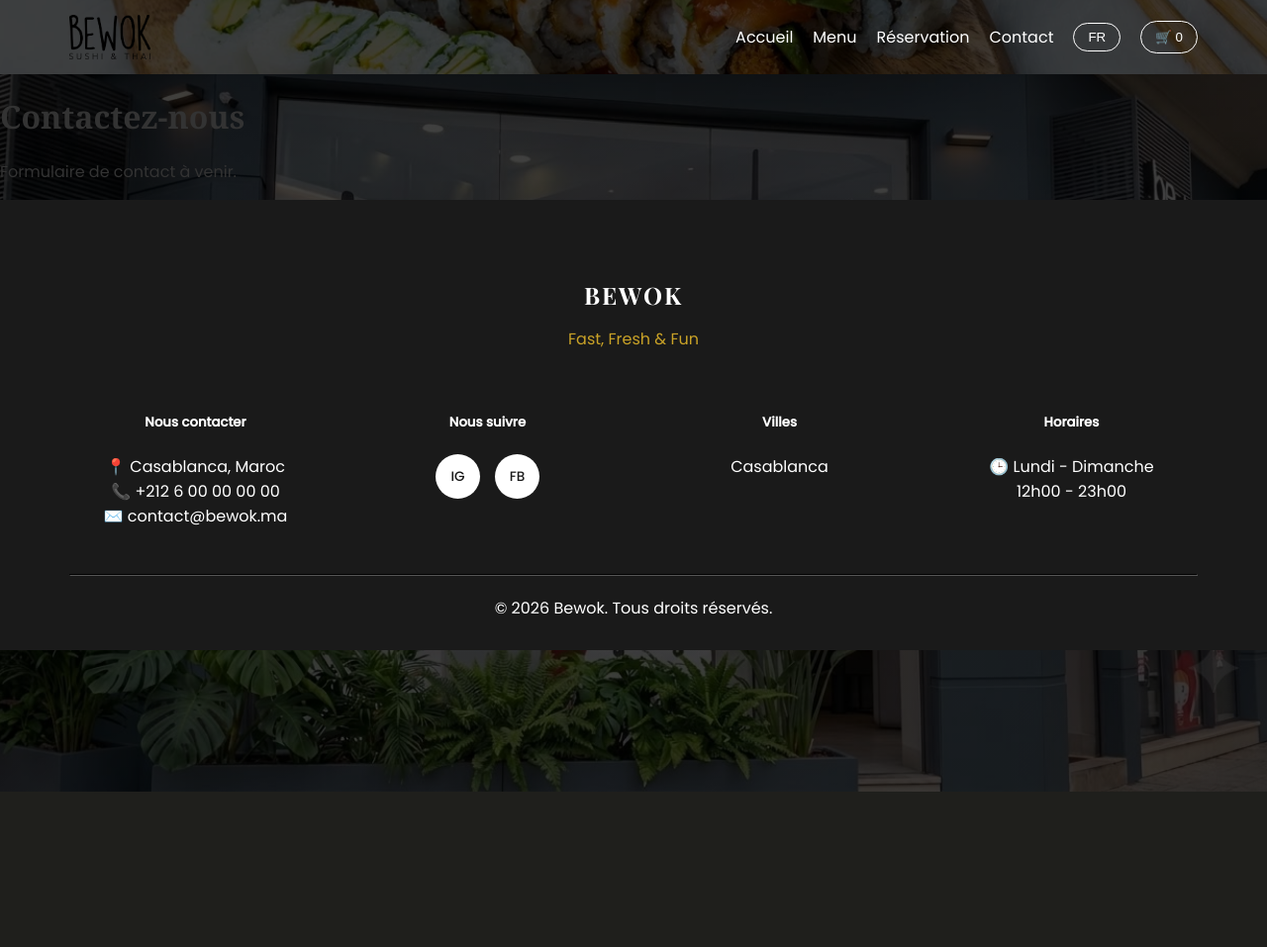
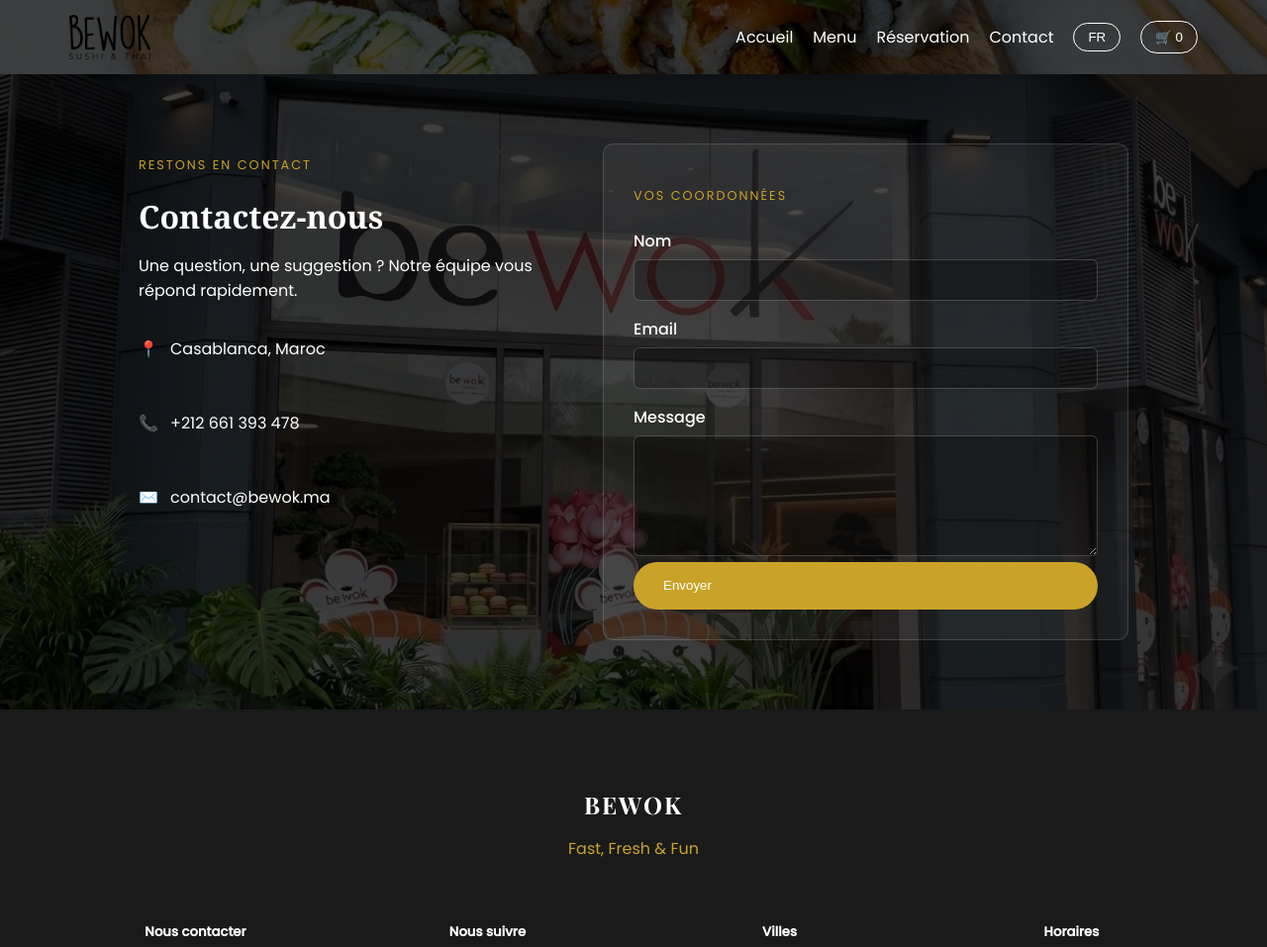
Before and after one commit to lechhabiaya06/projet-d-un-restaurant, a Flask app: page /contact in a window 1280 px wide. Shown: the top 957 px of the page at 99% size. Before the commit the page ends 800 px from the top, so only its background shows below. Run offline with Flask 3, Linux system fonts and the light colour scheme.

Commit message:
Formulaire de contact avec design personnalise et connexion base de donnees

```diff
--- a/app.py
+++ b/app.py
@@ -25,13 +25,57 @@ def menu():
     plats = cursor.fetchall()
     conn.close()
     return render_template('menu.html', plats=plats)
-@app.route('/contact')
+
+
+
+@app.route('/contact', methods=['GET', 'POST'])
 def contact():
-    return render_template('contact.html')
+    message_confirmation = None
+    if request.method == 'POST':
+        nom = request.form['nom']
+        email = request.form['email']
+        message = request.form['message']
 
-@app.route('/reservation')
+        conn = get_db_connection()
+        cursor = conn.cursor()
+        cursor.execute(
+            "INSERT INTO messages (nom, email, message) VALUES (%s, %s, %s)",
+            (nom, email, message)
+        )
+        conn.commit()
+        conn.close()
+
+        message_confirmation = "Votre message a bien été envoyé. Nous vous répondrons rapidement !"
+
+    return render_template('contact.html', message_confirmation=message_confirmation)
+
+
+
+
+
+
+@app.route('/reservation', methods=['GET', 'POST'])
 def reservation():
-    return render_template('reservation.html')
+    message = None
+    if request.method == 'POST':
+        nom = request.form['nom']
+        telephone = request.form['telephone']
+        date = request.form['date']
+        heure = request.form['heure']
+        nb_personnes = request.form['nb_personnes']
+
+        conn = get_db_connection()
+        cursor = conn.cursor()
+        cursor.execute(
+            "INSERT INTO reservations (nom, telephone, date, heure, nb_personnes) VALUES (%s, %s, %s, %s, %s)",
+            (nom, telephone, date, heure, nb_personnes)
+        )
+        conn.commit()
+        conn.close()
+
+        message = "Votre réservation a bien été enregistrée. Nous vous contacterons pour la confirmer !"
+
+    return render_template('reservation.html', message=message)
 
 
 @app.route('/commander', methods=['POST'])
--- a/static/css/style.css
+++ b/static/css/style.css
@@ -417,7 +417,7 @@ h1, h2, h3 {
     background-size: cover;
     background-position: center;
     opacity: 0;
-    animation: crossfade 16s infinite;
+    animation: crossfade 24s infinite;
 }
 
 .bg-slide1 {
@@ -430,12 +430,17 @@ h1, h2, h3 {
     animation-delay: 8s;
 }
 
+.bg-slide3 {
+    background-image: linear-gradient(rgba(0,0,0,0.75), rgba(0,0,0,0.75)), url('/static/images/res.png');
+    animation-delay: 16s;
+}
+
 @keyframes crossfade {
-    0%   { opacity: 0; }
-    6%   { opacity: 1; }
-    44%  { opacity: 1; }
-    50%  { opacity: 0; }
-    100% { opacity: 0; }
+    0%    { opacity: 0; }
+    4%    { opacity: 1; }
+    29%   { opacity: 1; }
+    33%   { opacity: 0; }
+    100%  { opacity: 0; }
 }
 .cart-wrapper {
     position: relative;
@@ -480,3 +485,115 @@ h1, h2, h3 {
     text-align: right;
     margin: 15px 0;
 }
+.cart-row {
+    display: flex;
+    justify-content: space-between;
+    align-items: center;
+    gap: 10px;
+    padding: 10px 0;
+    border-bottom: 1px solid #eee;
+    font-size: 0.9rem;
+}
+
+.btn-remove {
+    background: none;
+    border: none;
+    color: #b00020;
+    cursor: pointer;
+    font-size: 1rem;
+}
+.reservation-form {
+    max-width: 500px;
+    margin: 0 auto;
+    display: flex;
+    flex-direction: column;
+    gap: 6px;
+    background-color: rgba(255,255,255,0.95);
+    padding: 30px;
+    border-radius: 10px;
+}
+
+.reservation-form label {
+    color:#1a1a1a;
+    font-weight: 500;
+    margin-top: 10px;
+}
+
+.reservation-form input {
+    padding: 10px;
+    border: 1px solid #ccc;
+    border-radius: 6px;
+    font-family: 'Poppins', sans-serif;
+}
+
+.reservation-message {
+    text-align: center;
+    margin-top: 20px;
+    color: #c9a227;
+    font-weight: bold;
+}
+.reservation-form textarea {
+    padding: 10px;
+    border: 1px solid #ccc;
+    border-radius: 6px;
+    font-family: 'Poppins', sans-serif;
+    resize: vertical;
+}
+.contact-layout {
+    display: flex;
+    flex-wrap: wrap;
+    gap: 50px;
+    max-width: 1000px;
+    margin: 0 auto;
+    color: #ffffff;
+}
+
+.contact-infos {
+    flex: 1 1 300px;
+}
+
+.contact-kicker, .form-kicker {
+    color: #c9a227;
+    text-transform: uppercase;
+    letter-spacing: 2px;
+    font-size: 0.8rem;
+    margin-bottom: 8px;
+}
+
+.contact-infos h1 {
+    margin-bottom: 15px;
+}
+
+.contact-info-item {
+    display: flex;
+    align-items: center;
+    gap: 12px;
+    margin-top: 18px;
+}
+
+.contact-form-dark {
+    flex: 1 1 350px;
+    background-color: rgba(255,255,255,0.05);
+    border: 1px solid rgba(255,255,255,0.15);
+    border-radius: 10px;
+    padding: 30px;
+    display: flex;
+    flex-direction: column;
+    gap: 6px;
+}
+
+.contact-form-dark label {
+    color: #ffffff;
+    font-weight: 500;
+    margin-top: 10px;
+}
+
+.contact-form-dark input,
+.contact-form-dark textarea {
+    padding: 10px;
+    border: 1px solid rgba(255,255,255,0.2);
+    border-radius: 6px;
+    background-color: rgba(0,0,0,0.3);
+    color: #ffffff;
+    font-family: 'Poppins', sans-serif;
+}
--- a/static/js/main.js
+++ b/static/js/main.js
@@ -29,11 +29,26 @@ function afficherPanier() {
     for (let i = 0; i < panier.length; i++) {
         const plat = panier[i];
         total = total + plat.prix;
-        zone.innerHTML += '<div class="cart-row"><span>' + plat.nom + '</span><span>' + plat.prix.toFixed(2) + ' Dhs</span></div>';
+
+        const ligne = document.createElement('div');
+        ligne.className = 'cart-row';
+        ligne.innerHTML =
+            '<span>' + plat.nom + '</span>' +
+            '<span>' + plat.prix.toFixed(2) + ' Dhs</span>' +
+            '<button class="btn-remove" data-index="' + i + '">✕</button>';
+        zone.appendChild(ligne);
     }
 
     totalZone.textContent = 'Total : ' + total.toFixed(2) + ' Dhs';
     document.getElementById('cart-count').textContent = panier.length;
+
+    document.querySelectorAll('.btn-remove').forEach(function(bouton) {
+        bouton.addEventListener('click', function() {
+            const index = parseInt(bouton.getAttribute('data-index'));
+            panier.splice(index, 1);
+            afficherPanier();
+        });
+    });
 }
 
 document.querySelectorAll('.btn-add-cart').forEach(function(bouton) {
@@ -47,7 +62,6 @@ document.querySelectorAll('.btn-add-cart').forEach(function(bouton) {
         afficherPanier();
     });
 });
-
 // Ouvrir/fermer la carte panier
 const cartToggle = document.getElementById('cart-toggle');
 const cartDropdown = document.getElementById('cart-dropdown');
@@ -56,7 +70,6 @@ cartToggle.addEventListener('click', function() {
     cartDropdown.classList.toggle('open');
 });
 
-// Valider la commande (pour l'instant, simulation simple)
 // Valider la commande -> envoie au serveur Flask
 const btnCommander = document.getElementById('btn-commander');
 btnCommander.addEventListener('click', function() {
@@ -80,4 +93,5 @@ btnCommander.addEventListener('click', function() {
     document.body.appendChild(formulaire);
     formulaire.submit();
 });
+
 afficherPanier();
--- a/templates/base.html
+++ b/templates/base.html
@@ -12,6 +12,7 @@
     <div class="bg-slideshow">
     <div class="bg-slide bg-slide1"></div>
     <div class="bg-slide bg-slide2"></div>
+    <div class="bg-slide bg-slide3"></div>
 </div>
   <nav class="navbar">
     <div class="nav-container">
--- a/templates/contact.html
+++ b/templates/contact.html
@@ -1,6 +1,49 @@
 {% extends "base.html" %}
 {% block title %}Contact{% endblock %}
 {% block content %}
-<h1>Contactez-nous</h1>
-<p>Formulaire de contact à venir.</p>
+<div class="page-section">
+    <div class="contact-layout">
+        <div class="contact-infos">
+            <p class="contact-kicker" data-fr="Restons en contact" data-en="Keep close" data-es="Mantengámonos en contacto">Restons en contact</p>
+            <h1 data-fr="Contactez-nous" data-en="Get in touch" data-es="Contáctenos">Contactez-nous</h1>
+            <p data-fr="Une question, une suggestion ? Notre équipe vous répond rapidement."
+               data-en="A question, a suggestion? Our team replies quickly."
+               data-es="¿Una pregunta, una sugerencia? Nuestro equipo le responde rápidamente.">
+               Une question, une suggestion ? Notre équipe vous répond rapidement.
+            </p>
+
+            <div class="contact-info-item">
+                <span class="contact-icon-small">📍</span>
+                <div><p>Casablanca, Maroc</p></div>
+            </div>
+            <div class="contact-info-item">
+                <span class="contact-icon-small">📞</span>
+                <div><p>+212 661 393 478</p></div>
+            </div>
+            <div class="contact-info-item">
+                <span class="contact-icon-small">✉️</span>
+                <div><p>contact@bewok.ma</p></div>
+            </div>
+        </div>
+
+        <form method="POST" action="/contact" class="contact-form-dark">
+            <p class="form-kicker" data-fr="Vos coordonnées" data-en="Your details" data-es="Sus datos">Vos coordonnées</p>
+
+            <label for="nom" data-fr="Nom" data-en="Name" data-es="Nombre">Nom</label>
+            <input type="text" id="nom" name="nom" required>
+
+            <label for="email" data-fr="Email" data-en="Email" data-es="Correo electrónico">Email</label>
+            <input type="email" id="email" name="email" required>
+
+            <label for="message" data-fr="Message" data-en="Message" data-es="Mensaje">Message</label>
+            <textarea id="message" name="message" rows="5" required></textarea>
+
+            <button type="submit" class="btn-gold" data-fr="Envoyer" data-en="Send" data-es="Enviar">Envoyer</button>
+        </form>
+    </div>
+
+    {% if message_confirmation %}
+    <p class="reservation-message">{{ message_confirmation }}</p>
+    {% endif %}
+</div>
 {% endblock %}
```
Also changed, not shown: templates/reservation.html (+26 -2 lines), static/images/res.png (renamed from static/images/res.jpg).
